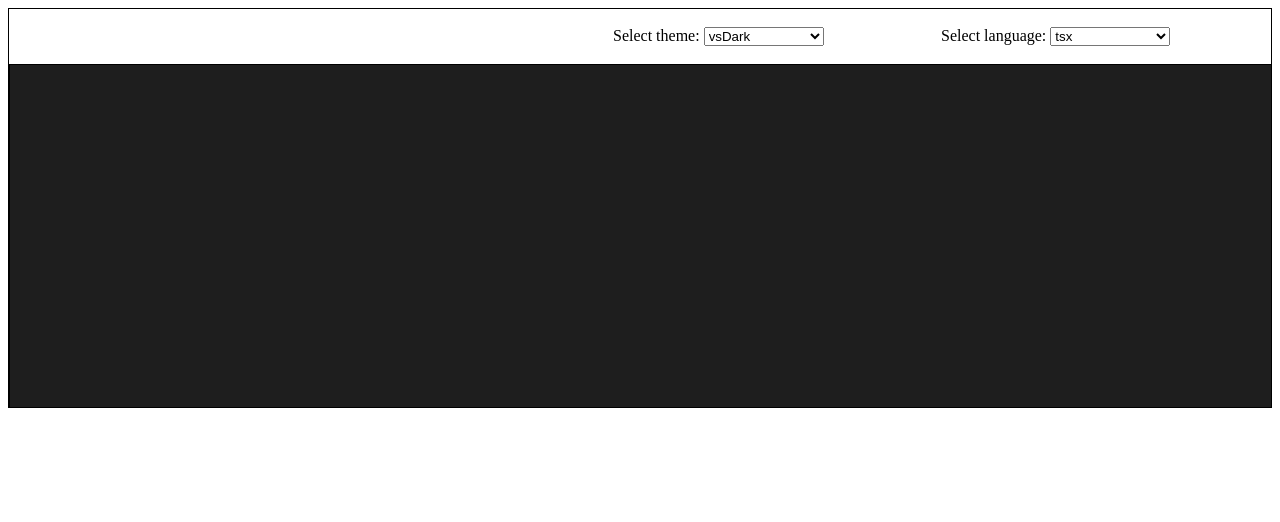
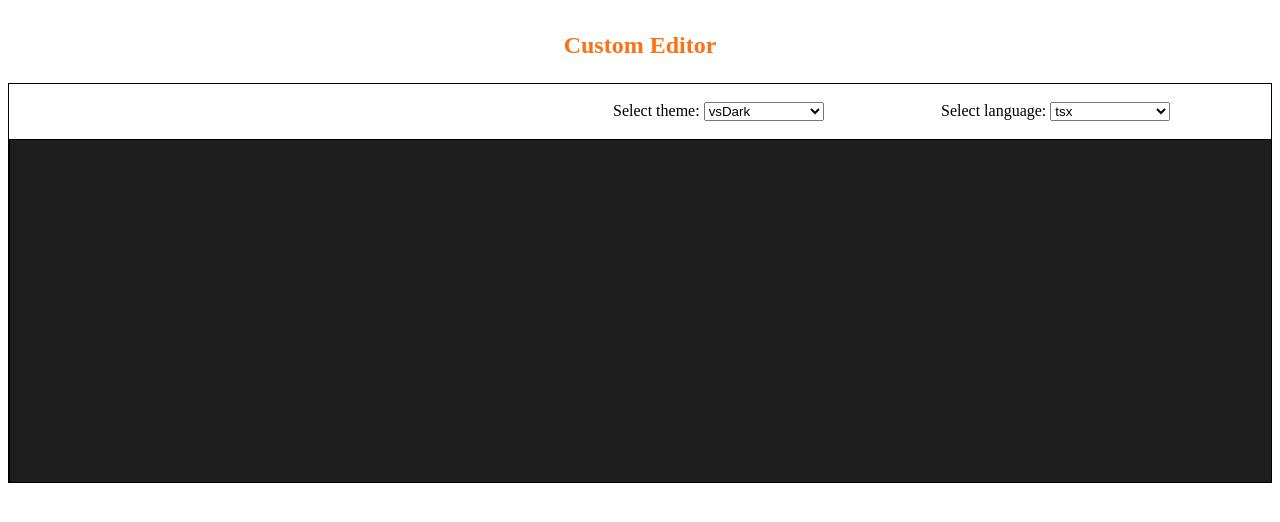
Before and after one commit to qur786/tealfeed-react-editor, a React (Vite) app: page / in a window 1280 px wide. Shown: the top 522 px of the page. Built offline with nearby package versions, Linux system fonts and the light colour scheme; a web font is replaced by a local one.

Commit message:
refactor: added heading

```diff
--- /dev/null
+++ b/src/App.css
@@ -0,0 +1,14 @@
+.main-container {
+  display: flex;
+  flex-direction: column;
+  gap: 4;
+  width: 100%;
+  height: 100%;
+}
+
+.heading {
+  text-align: center;
+  font-size: 24px;
+  font-weight: 700;
+  color: #f97316;
+}
--- a/src/App.tsx
+++ b/src/App.tsx
@@ -1,7 +1,10 @@
 import { CodeEditor } from "./compoents/CodeEditor";
+import "./App.css";
 
 export function App(): JSX.Element {
   return (
+    <div className="main-container">
+      <p className="heading">Custom Editor</p>
       <CodeEditor
         style={{
           width: "100%",
@@ -9,5 +12,6 @@ export function App(): JSX.Element {
           border: "1px solid black",
         }}
       />
+    </div>
   );
 }
```
Lines whose indentation alone changed are shown as unchanged.
